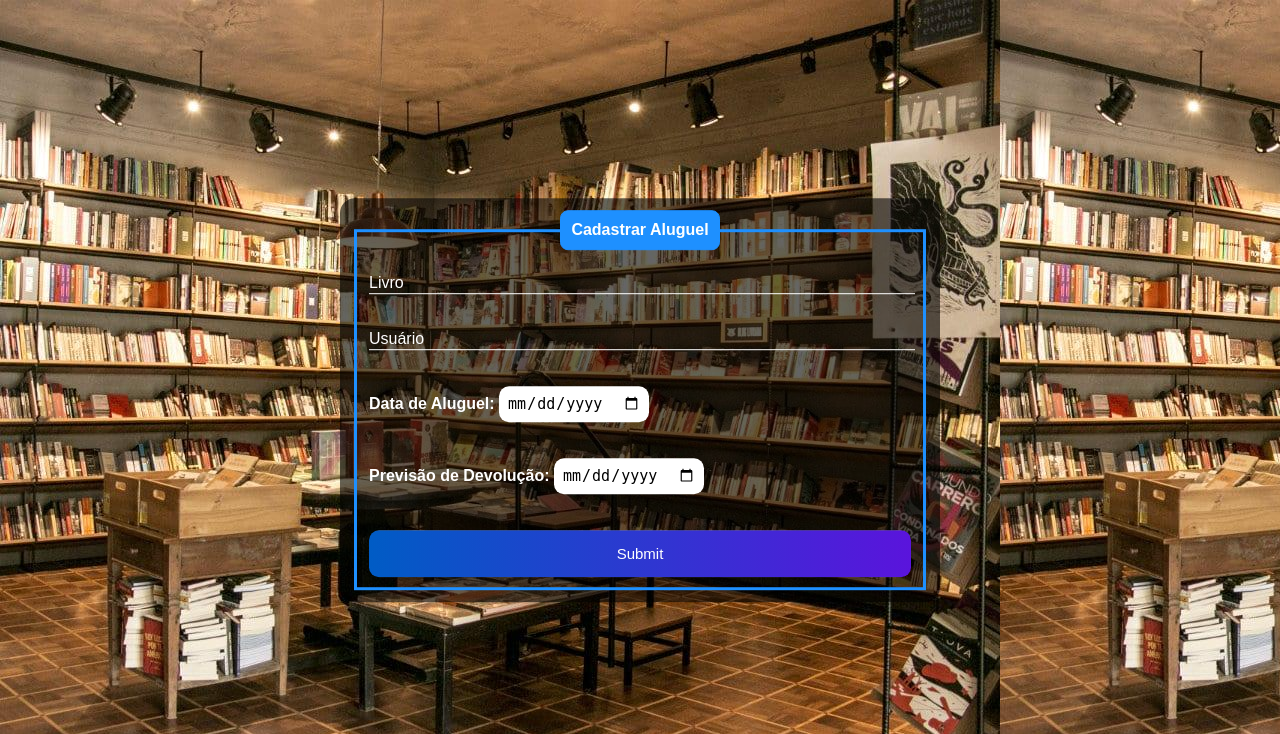
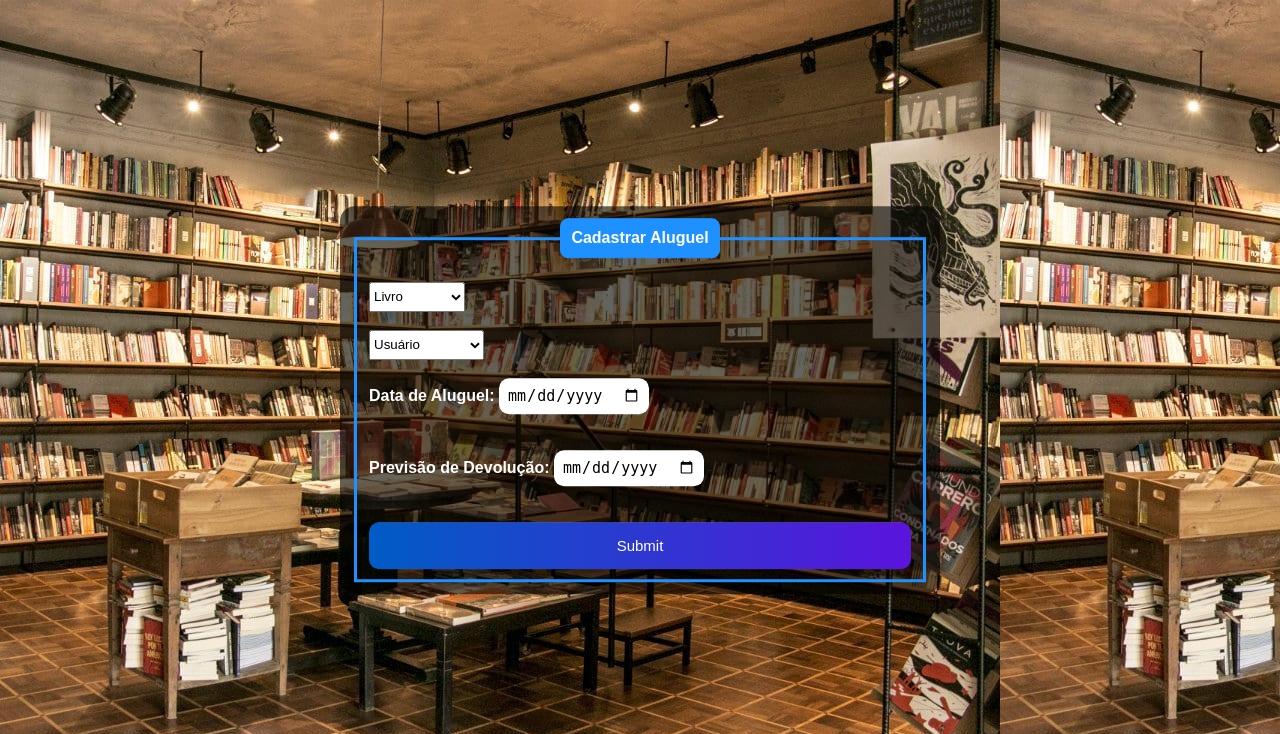
Before and after one commit to FelipeSena02/WDA, a PHP site: page /form_aluguel.php in a window 1280 px wide. Shown: the top 734 px of the page. Run offline with PHP 8.4, Linux system fonts and the light colour scheme; tables that the repository leaves empty or names only in its code hold one stand-in row (values such as "Sample post").

Commit message:
This is my second commit!

```diff
--- a/aluguel.php
+++ b/aluguel.php
@@ -44,7 +44,8 @@ $result = $conexao->query($sql);
             </div>
             <button class="saida"><a href="sair.php"><h5>SAIR</h5></a></button>
         </header>
-        <button><a href="form_aluguel.php"><h3>+Cadastrar</h3></a></button>
+        <br>
+        <button><a href="form_aluguel.php"><h3> Cadastrar Aluguel</h3></a></button>
         <div class ="box-search">
             <input type="search" class="form-control w-25" placeholder="Pesquisar" id="pesquisar">
             <button onclick="searchData()" class="btn btn-primary">
--- a/editora.php
+++ b/editora.php
@@ -44,7 +44,8 @@ $result = $conexao->query($sql);
             </div>
             <button class="saida"><a href="sair.php"><h5>SAIR</h5></a></button>
         </header>
-        <button><a href="form_editora.php"><h3>+Cadastrar</h3></a></button>
+        <br>
+        <button><a href="form_editora.php"><h3> Cadastrar Editora</h3></a></button>
         <div class ="box-search">
             <input type="search" class="form-control w-25" placeholder="Pesquisar" id="pesquisar">
             <button onclick="searchData()" class="btn btn-primary">
--- a/form_aluguel.php
+++ b/form_aluguel.php
@@ -99,6 +99,9 @@ if(isset($_POST['submit']))
         #submit:hover{
             background-image: linear-gradient(to right,rgb(0, 80, 172), rgb(80, 19, 195));
         }
+        select{
+            height: 30px;
+        }
     </style>
     </head>
     <body class="fundo">
@@ -107,15 +110,29 @@ if(isset($_POST['submit']))
             <fieldset>
                 <legend><b>Cadastrar Aluguel</b></legend>
                 <br>
-                <div class="inputBox">
-                    <input type="text" name="livro" id="livro" class="inputUser" required>
-                    <label for="livro" class="labelInput">Livro</label>
-                </div>
+                <select name="select_livro">
+					<option>Livro</option>
+					<?php
+                    include_once('config.php');
+					$result = "SELECT * FROM livro";
+					$resultado = mysqli_query($conexao, $result);
+					while($row = mysqli_fetch_assoc($resultado)){ ?>
+					<option value="<?php echo $row['id']; ?>"><?php echo $row['nome']; ?></option><?php
+					}
+					?>
+				</select>
                 <br><br>
-                <div class="inputBox">
-                    <input type="text" name="usuario" id="usuario" class="inputUser" required>
-                    <label for="usuario" class="labelInput">Usuário</label>
-                </div>
+                <select name="select_usuario">
+					<option>Usuário</option>
+					<?php
+                    include_once('config.php');
+					$result = "SELECT * FROM usuarios";
+					$resultado = mysqli_query($conexao, $result);
+					while($row = mysqli_fetch_assoc($resultado)){ ?>
+					<option value="<?php echo $row['id']; ?>"><?php echo $row['nome']; ?></option><?php
+					}
+					?>
+				</select>
                 <br><br>
                 <div class="inputBox">
                     <label for="data_aluguel"><b>Data de Aluguel:</b></label>
--- a/livro.php
+++ b/livro.php
@@ -45,7 +45,8 @@ $result = $conexao->query($sql);
             </div>
             <button class="saida"><a href="sair.php"><h5>SAIR</h5></a></button>
         </header>
-        <button><a href="form_livro.php"><h3>+Cadastrar</h3></a></button>
+        <br>
+        <button><a href="form_livro.php"><h3> Cadastrar Livro</h3></a></button>
         <div class ="box-search">
             <input type="search" class="form-control w-25" placeholder="Pesquisar" id="pesquisar">
             <button onclick="searchData()" class="btn btn-primary">
--- a/usuarios.php
+++ b/usuarios.php
@@ -44,7 +44,8 @@ $result = $conexao->query($sql);
             </div>
             <button class="saida"><a href="sair.php"><h5>SAIR</h5></a></button>
         </header>
-        <button><a href="form_usuarios.php"><h3>+Cadastrar</h3></a></button>
+        <br>
+        <button><a href="form_usuarios.php"><h3> Cadastrar Usuário</h3></a></button>
         <div class ="box-search">
             <input type="search" class="form-control w-25" placeholder="Pesquisar" id="pesquisar">
             <button onclick="searchData()" class="btn btn-primary">
```
Also changed, not shown: form_livro.php (+14 -4 lines).
